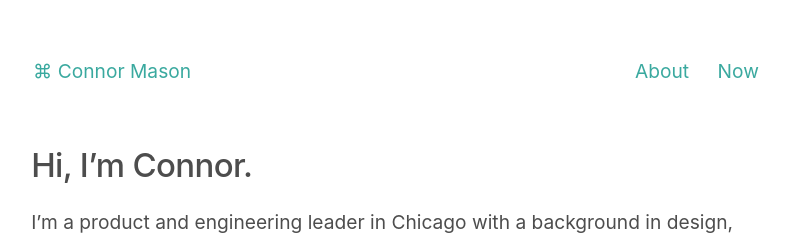
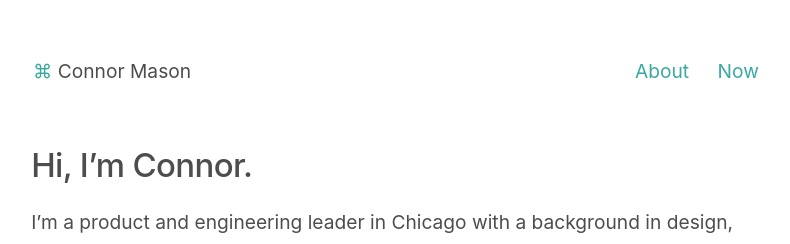
Before and after one commit to conmas/site, a Jekyll site: the page built from _pages/index.md, in a window 1280 px wide. Shown: the top 244 px of the page, without its empty margins (244-1034 px from the left). Built offline with Jekyll 4.4.1, drawn with Linux system fonts in a browser that asks for light colours.

Commit message:
Update nav.html

```diff
--- a/_includes/nav.html
+++ b/_includes/nav.html
@@ -1,5 +1,5 @@
 <div style="display: flex; justify-content: space-between; align-items: center;">
-    <a class="internal-link" href="{{ site.baseurl }}/">⌘ {{ site.title }}</a>
+    <a class="internal-link" href="{{ site.baseurl }}/">⌘ <span style="color: #4c4c4c">{{ site.title }}</span></a>
     <span>
         <a class="internal-link" style="margin-right: 1em;" href="/about">About</a>
         <a class="internal-link" href="/now">Now</a>
```
